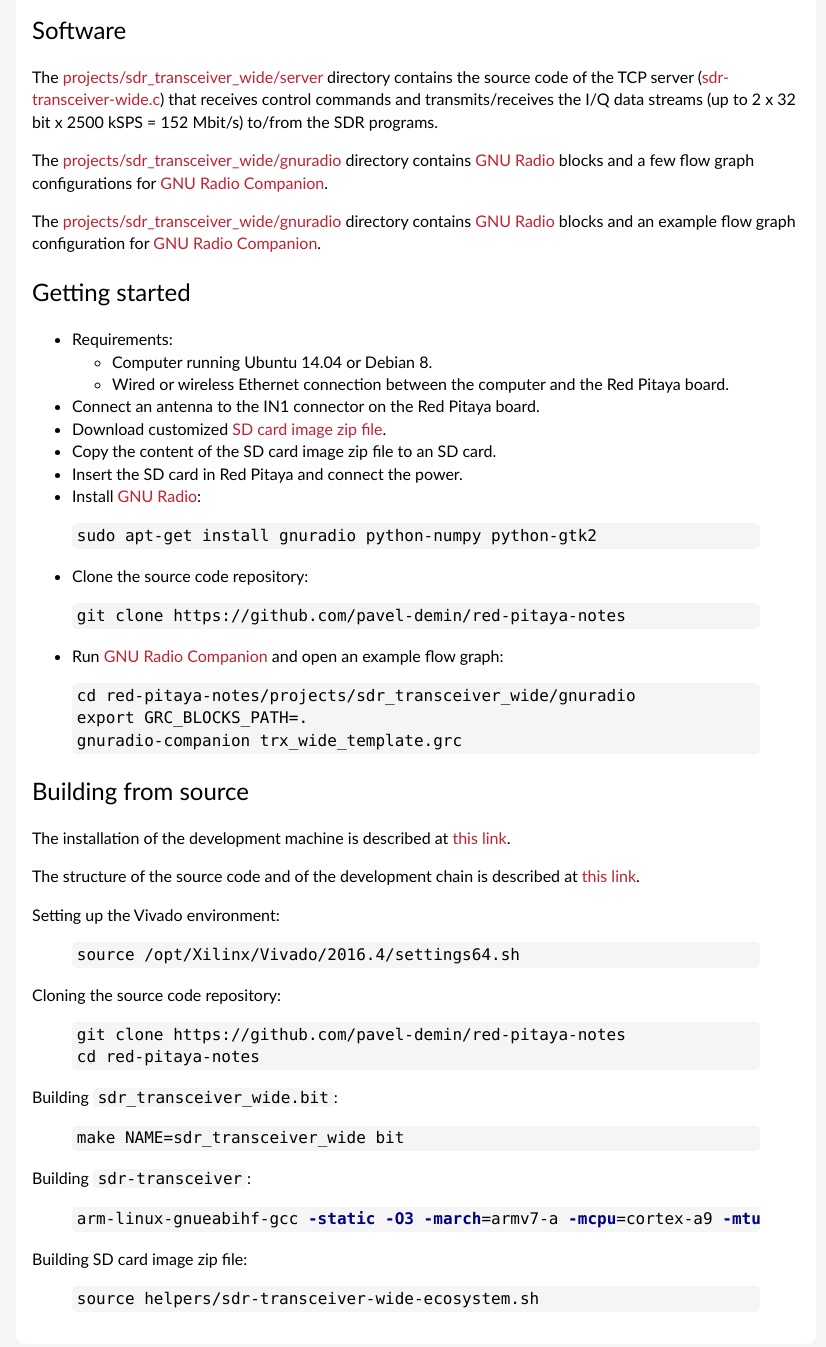
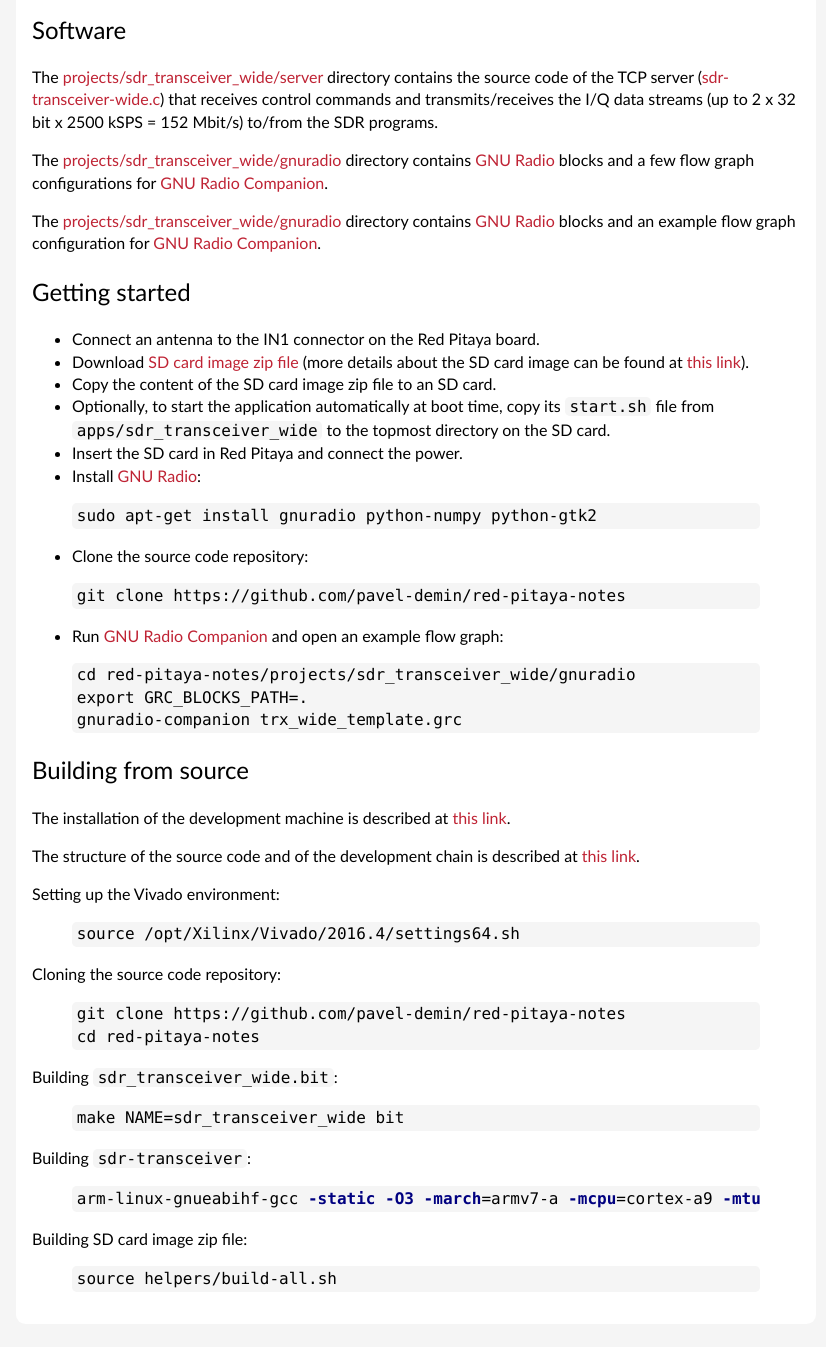
Before and after one commit to pavel-demin/red-pitaya-notes, a Jekyll site: the page built from sdr-transceiver-wide.md, in a window 1280 px wide and 1400 px high, scrolled down 804 px. Shown: the top 1347 px of the window, without its empty margins (224-1050 px from the left). Built offline with Jekyll 4.4.1, drawn with Linux system fonts in a browser that asks for light colours.

Commit message:
replace ecosystem with alpine in sdr-transceiver-wide

```diff
--- a/sdr-transceiver-wide.md
+++ b/sdr-transceiver-wide.md
@@ -35,12 +35,10 @@
 Getting started
 -----
 
- - Requirements:
-   - Computer running Ubuntu 14.04 or Debian 8.
-   - Wired or wireless Ethernet connection between the computer and the Red Pitaya board.
  - Connect an antenna to the IN1 connector on the Red Pitaya board.
- - Download customized [SD card image zip file](https://www.dropbox.com/sh/5fy49wae6xwxa8a/AAD99HKLx4gE1OmNLsjAidWAa/sdr/ecosystem-0.95-1-6deb253-sdr-transceiver-wide.zip?dl=1).
+ - Download [SD card image zip file]({{ site.release-image }}) (more details about the SD card image can be found at [this link]({{ "/alpine/" | prepend: site.baseurl }})).
  - Copy the content of the SD card image zip file to an SD card.
+ - Optionally, to start the application automatically at boot time, copy its `start.sh` file from `apps/sdr_transceiver_wide` to the topmost directory on the SD card.
  - Insert the SD card in Red Pitaya and connect the power.
  - Install [GNU Radio](http://gnuradio.org):
 {% highlight bash %}
@@ -82,10 +80,10 @@
 
 Building `sdr-transceiver`:
 {% highlight bash %}
-arm-linux-gnueabihf-gcc -static -O3 -march=armv7-a -mcpu=cortex-a9 -mtune=cortex-a9 -mfpu=neon -mfloat-abi=hard projects/sdr_transceiver_wide/server/sdr-transceiver-wide.c -o sdr-transceiver -lm -lpthread
+arm-linux-gnueabihf-gcc -static -O3 -march=armv7-a -mcpu=cortex-a9 -mtune=cortex-a9 -mfpu=neon -mfloat-abi=hard projects/sdr_transceiver_wide/server/sdr-transceiver-wide.c -o sdr-transceiver-wide -lm -lpthread
 {% endhighlight %}
 
 Building SD card image zip file:
 {% highlight bash %}
-source helpers/sdr-transceiver-wide-ecosystem.sh
+source helpers/build-all.sh
 {% endhighlight %}
```
